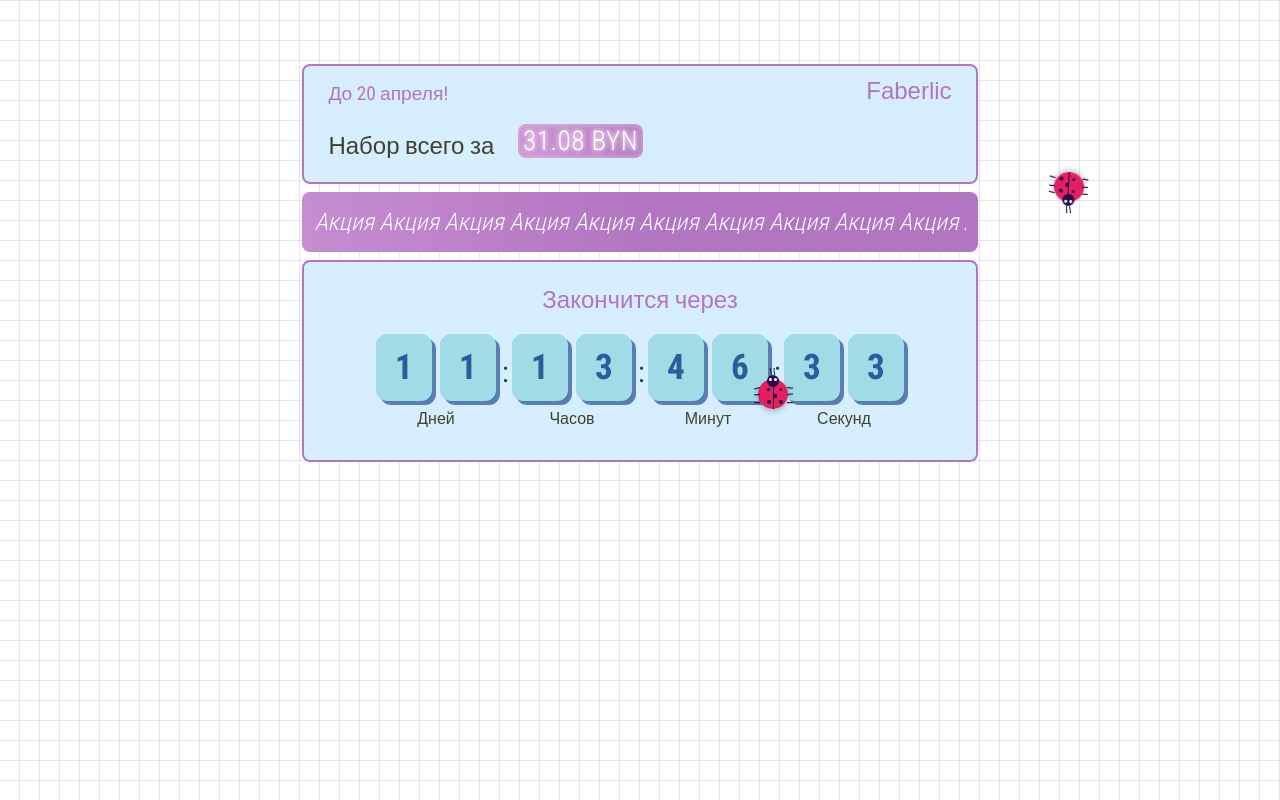
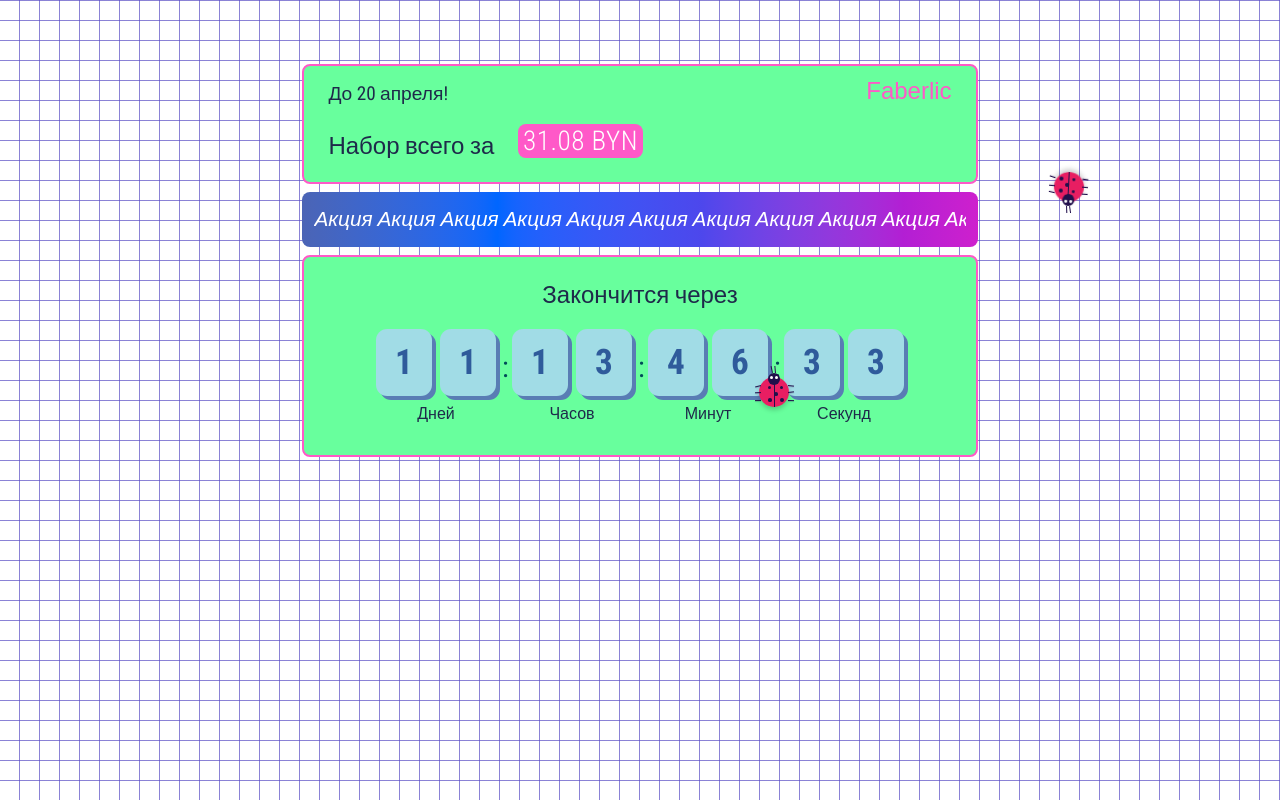
Before and after one commit to ivanlooogutenko/faberlic_landing_page, a plain HTML site: page index.html in a window 1280 px wide. Both pictures are taken after a click on the element 774 px from the left and 393 px from the top of the page. Drawn offline with Linux system fonts and the light colour scheme; files whose address does not match are found by name; a web font is replaced by a local one.

Commit message:
ladybug, v2

```diff
--- a/css/style.css
+++ b/css/style.css
@@ -86,38 +86,38 @@
     --color-black: #000000;
 
     /* ======= ЦВЕТА ВЕРХНЕЙ КАРТОЧКИ ======= */
-    --card-background: #d6eeff;           /* Фон основной карточки */
-    --card-border: #B275C1;              /* Цвет рамки карточки */
-    --card-date-text: #B275C1;           /* Цвет текста даты "До 20 апреля" */
-    --card-main-text: #3E442B;           /* Цвет основного текста "Набор всего за" */
-    --card-logo-text: #B275C1;           /* Цвет текста логотипа Faberlic */
+    --card-background: #68ff9d;           /* Фон основной карточки */
+    --card-border: #FF59C8;              /* Цвет рамки карточки */
+    --card-date-text: #1E2A4A;           /* Цвет текста даты "До 20 апреля" - более синеватый */
+    --card-main-text: #1E2A4A;           /* Цвет основного текста "Набор всего за" - более синеватый */
+    --card-logo-text: #FF59C8;           /* Цвет текста логотипа Faberlic */
 
     /* ======= ЦВЕТА БЛОКА ЦЕНЫ ======= */
-    --price-gradient-start: #B275C1;      /* Начальный цвет градиента цены */
-    --price-gradient-middle: #C990D3;     /* Средний цвет градиента цены */
-    --price-gradient-end: #B275C1;        /* Конечный цвет градиента цены */
+    --price-gradient-start: #FF59C8;      /* Начальный цвет градиента цены */
+    --price-gradient-middle: #FF59C8;     /* Средний цвет градиента цены */
+    --price-gradient-end: #FF59C8;        /* Конечный цвет градиента цены */
     --price-text: #ffffff;                /* Цвет текста цены */
-    --price-glow-shadow: rgba(178, 117, 193, 0.4);  /* Цвет свечения цены */
+    --price-glow-shadow: rgba(255, 89, 200, 0.4);  /* Цвет свечения цены */
     --price-glow-white: rgba(255, 255, 255, 0.6);   /* Цвет белого свечения */
 
     /* ======= ЦВЕТА ПОЛОСКИ "АКЦИЯ" ======= */
-    --promo-gradient-start: #B275C1;      /* Начальный цвет градиента акции */
-    --promo-gradient-middle1: #C990D3;    /* Первый средний цвет градиента акции */
-    --promo-gradient-middle2: #B275C1;    /* Второй средний цвет градиента акции */
-    --promo-gradient-end: #B275C1;        /* Конечный цвет градиента акции */
+    --promo-gradient-start: #FF00C1;      /* Насыщенный розовый цвет */
+    --promo-gradient-middle1: #FF6000;    /* Яркий оранжевый цвет */
+    --promo-gradient-middle2: #0066FF;    /* Насыщенный синий цвет */
+    --promo-gradient-end: #FF00C1;        /* Насыщенный розовый цвет */
     --promo-text: #ffffff;                /* Цвет текста "Акция" */
 
     /* ======= ЦВЕТА ТАЙМЕРА ======= */
-    --timer-background: #d6eeff;          /* Фон блока таймера */
-    --timer-border: #B275C1;             /* Цвет рамки таймера */
-    --timer-header-text: #B275C1;        /* Цвет текста заголовка таймера */
+    --timer-background: #68ff9d;          /* Фон блока таймера */
+    --timer-border: #FF59C8;             /* Цвет рамки таймера */
+    --timer-header-text: #1E2A4A;        /* Цвет текста заголовка таймера - более синеватый */
 
     /* Цвета цифр таймера */
     --timer-digit-top-block: #a1dce6;    /* Цвет верхнего прямоугольника цифры */
     --timer-digit-bottom-block: #597db4;  /* Цвет нижнего прямоугольника цифры */
     --timer-digit-text: #2f5b9b;         /* Цвет текста цифр */
     --timer-separator: #004c58;          /* Цвет разделителей (двоеточий) */
-    --timer-label-text: #3E442B;         /* Цвет подписей (дни, часы и т.д.) */
+    --timer-label-text: #1E2A4A;         /* Цвет подписей (дни, часы и т.д.) - более синеватый */
 
     /* Обновляем все использования цветов на новые переменные */
     --price-bg-color: linear-gradient(90deg, var(--price-gradient-start) 0%, var(--price-gradient-middle) 50%, var(--price-gradient-end) 100%);
@@ -139,16 +139,16 @@
     --label-color: var(--timer-label-text);
 
     /* ======= БАЗОВЫЕ ЦВЕТА ======= */
-    --color-dark-teal: #3E442B;      /* Тёмно-серый для текста */
-    --color-light-green: #d6eeff;    /* Светло-голубой для фона */
+    --color-dark-teal: #1E2A4A;      /* Тёмно-синий для текста - более синеватый */
+    --color-light-green: #68ff9d;    /* Яркий зеленый для фона */
     --color-bright-green: #1B2A41;   /* Тёмно-синий для нижнего прямоугольника (более тусклый и холодный) */
-    --color-magenta: #B275C1;        /* Фиолетовый для акцентов */
-    --color-turquoise: #d6eeff;      /* Светло-голубой для фона таймера */
-    --color-purple: #B275C1;         /* Фиолетовый для элементов */
+    --color-magenta: #FF59C8;        /* Фиолетовый для акцентов */
+    --color-turquoise: #68ff9d;      /* Яркий зеленый для фона таймера */
+    --color-purple: #FF59C8;         /* Фиолетовый для элементов */
 
     /* Дополнительные цвета для градиентов и анимаций */
-    --color-magenta-light: #C990D3;  /* Светлый фиолетовый для градиентов */
-    --color-magenta-dark: #9B5CAF;   /* Тёмный фиолетовый для градиентов */
+    --color-magenta-light: #FF59C8;  /* Светлый фиолетовый для градиентов */
+    --color-magenta-dark: #FF59C8;   /* Тёмный фиолетовый для градиентов */
 
     /* ======= НАСТРОЙКИ ШАПКИ И ОБЩИЕ ======= */
     --body-bg-color: var(--color-white);  /* Фон страницы */
@@ -234,8 +234,8 @@
     --price-letter-spacing: 0.5px;                /* Межбуквенный интервал */
 
     /* ======= ПОЛОСКА "АКЦИЯ" ======= */
-    --promo-font-size: 1.5rem;                    /* Размер шрифта */
-    --promo-font-weight: var(--font-weight-light); /* Жирность шрифта акции */
+    --promo-font-size: 1.3rem;                    /* Размер шрифта */
+    --promo-font-weight: var(--font-weight-normal); /* Жирность шрифта акции */
     --promo-padding: 0.75rem;                     /* Внутренний отступ */
     --promo-border-radius: 0.5rem;                /* Скругление углов */
     --promo-margin-bottom: 0.5rem;                /* Отступ снизу */
@@ -317,7 +317,7 @@
     --label-font-weight: var(--font-weight-normal); /* Жирность подписей */
 
     /* ======= СЕТКА ТЕТРАДИ ======= */
-    --grid-color: rgba(0, 0, 139, 0.1);    /* Цвет линий сетки */
+    --grid-color: rgba(89, 77, 196, 0.7);    /* Цвет линий сетки #594DC4 с прозрачностью 70% */
     --grid-size: 20px;                      /* Размер ячейки сетки */
 
     /* Настройки божьих коровок */
@@ -377,7 +377,7 @@ body {
     z-index: 1;
 }
 
-/* Карточка с предложением */
+
 .offer-card {
     background-color: var(--card-bg-color);
     border-radius: var(--card-border-radius);
@@ -436,42 +436,14 @@ body {
     line-height: 1; /* Для лучшего выравнивания */
 }
 
-/* Анимация для блока с ценой */
+/* Удаляем старые анимации взрыва */
 @keyframes priceGlow {
-    0% {
-        box-shadow: inset 0 0 5px rgba(178, 117, 193, 0.4);
-        background-position: 0% 50%;
-    }
-    50% {
-        box-shadow: inset 0 0 8px rgba(255, 255, 255, 0.6);
-        background-position: 100% 50%;
-    }
-    100% {
-        box-shadow: inset 0 0 5px rgba(178, 117, 193, 0.4);
-        background-position: 0% 50%;
-    }
+    /* Пустая анимация, не будет использоваться */
 }
 
-/* Анимация для текста цены */
-@keyframes priceTextShine {
-    0% {
-        text-shadow: 0 0 2px rgba(255, 255, 255, 0.8);
-        color: var(--price-text-color);
-    }
-    50% {
-        text-shadow: 0 0 5px rgba(255, 255, 255, 1), 0 0 8px rgba(255, 255, 255, 0.8);
-        color: #ffffff;
-    }
-    100% {
-        text-shadow: 0 0 2px rgba(255, 255, 255, 0.8);
-        color: var(--price-text-color);
-    }
-}
-
-/* ТЕКСТ: "31.08 BYN" - цена в цветном блоке */
+/* ТЕКСТ: "31.08 BYN" - цена в цветном блоке без эффектов */
 .price {
-    background: var(--price-bg-color);
-    background-size: 200% 200%;
+    background-color: #FF59C8;
     color: var(--price-text-color);
     padding: var(--price-padding-y) var(--price-padding-x);
     border-radius: var(--price-border-radius);
@@ -485,15 +457,12 @@ body {
     letter-spacing: var(--price-letter-spacing);
     flex-shrink: 0;
     min-width: min-content;
-    animation: priceGlow 3s ease-in-out infinite, priceTextShine 3s ease-in-out infinite;
-    transition: transform 0.3s ease;
-    overflow: hidden;
     line-height: 1;
 }
 
+/* Удаляем эффект при наведении */
 .price:hover {
-    transform: scale(1.05);
-    animation-duration: 1.5s;
+    transform: none;
 }
 
 /* ТЕКСТ: "Faberlic" - логотип/бренд в правом верхнем углу */
@@ -513,7 +482,7 @@ body {
     line-height: var(--logo-line-height);
 }
 
-/* Добавляем анимацию градиента для полоски "Акция" */
+/* Добавляем анимацию градиента для полоски "Акция" с очень плавными переходами цветов */
 @keyframes gradientMove {
     0% {
         background-position: 0% 50%;
@@ -528,9 +497,21 @@ body {
 
 /* Полоска с "Акция" */
 .promo-bar {
-    background: var(--promo-bg-color);
-    background-size: 200% 200%;
-    animation: gradientMove 5s ease infinite;
+    background: linear-gradient(90deg,
+        var(--promo-gradient-start) 0%,
+        color-mix(in srgb, var(--promo-gradient-start) 80%, var(--promo-gradient-middle1) 20%) 10%,
+        color-mix(in srgb, var(--promo-gradient-start) 50%, var(--promo-gradient-middle1) 50%) 20%,
+        color-mix(in srgb, var(--promo-gradient-start) 20%, var(--promo-gradient-middle1) 80%) 30%,
+        var(--promo-gradient-middle1) 40%,
+        color-mix(in srgb, var(--promo-gradient-middle1) 70%, var(--promo-gradient-middle2) 30%) 50%,
+        color-mix(in srgb, var(--promo-gradient-middle1) 30%, var(--promo-gradient-middle2) 70%) 60%,
+        var(--promo-gradient-middle2) 70%,
+        color-mix(in srgb, var(--promo-gradient-middle2) 70%, var(--promo-gradient-end) 30%) 80%,
+        color-mix(in srgb, var(--promo-gradient-middle2) 30%, var(--promo-gradient-end) 70%) 90%,
+        var(--promo-gradient-end) 100%
+    );
+    background-size: 300% 100%;
+    animation: gradientMove 20s cubic-bezier(0.445, 0.05, 0.55, 0.95) infinite;
     padding: var(--promo-padding);
     margin-bottom: var(--promo-margin-bottom);
     border-radius: var(--promo-border-radius);
--- a/js/ladybugs.js
+++ b/js/ladybugs.js
@@ -195,70 +195,55 @@ class Ladybug {
         this.isHappy = true;
         this.element.style.transform = 'scale(1.2)';
 
-        // Определяем цвета сердечек - более мягкие оттенки розового и красного
-        const colors = [
-            '#ff9999', '#ffb3b3', '#ffcccc', // Светлые тона
-            '#ff7777', '#ff5252', '#ff6b6b', // Средние тона
-            '#e57373', '#ef5350', '#f44336'  // Насыщенные тона
-        ];
+        // Определяем цвет сердечка - яркий оттенок розового
+        const heartColor = '#ff5252';
 
-        // Создаем больше сердечек для охвата всего периметра
-        for (let i = 0; i < 24; i++) {
+        // Создаем одно сердечко
         const heart = document.createElement('div');
         heart.className = 'ladybug-heart';
 
         // Используем unicode сердце
         heart.innerHTML = '&#x2764;';
-            heart.style.position = 'absolute';
-            heart.style.fontSize = `${10 + Math.random() * 10}px`; // Разные размеры от 10px до 20px
+        heart.style.position = 'fixed'; // Используем fixed вместо absolute
+        heart.style.fontSize = '16px'; // Фиксированный размер для стабильности
 
-            // Рандомизируем начальное положение по всему периметру вокруг божьей коровки
-            const angle = Math.random() * Math.PI * 2; // Полный круг (от 0 до 2π)
-            const distance = 5 + Math.random() * 10; // Расстояние от центра
-            // Центрируем положение сердечек относительно божьей коровки
-            heart.style.left = `${15 + Math.cos(angle) * distance}px`;
-            heart.style.top = `${15 + Math.sin(angle) * distance}px`;
+        // Вычисляем позицию божьей коровки на экране
+        const rect = this.element.getBoundingClientRect();
+        // Размещаем сердечко над божьей коровкой, вычисляя абсолютные координаты
+        heart.style.left = `${rect.left + rect.width / 2 - 8}px`; // Центрируем по горизонтали (8px - половина ширины сердечка)
+        heart.style.top = `${rect.top - 10}px`;  // Немного выше божьей коровки
 
-            // Выбираем случайный цвет из палитры
-            heart.style.color = colors[Math.floor(Math.random() * colors.length)];
+        // Настраиваем внешний вид сердечка
+        heart.style.color = heartColor;
         heart.style.opacity = '0';
         heart.style.zIndex = '1001';
         heart.style.pointerEvents = 'none';
+        heart.style.filter = 'drop-shadow(0 0 2px rgba(255,0,0,0.5))';
 
-            // Добавляем эффект свечения для некоторых сердечек
-            if (Math.random() > 0.6) {
-                heart.style.filter = `drop-shadow(0 0 2px ${heart.style.color})`;
-            } else {
-                heart.style.filter = 'drop-shadow(0 1px 1px rgba(0,0,0,0.1))';
-            }
+        // Добавляем сердечко напрямую в body вместо элемента божьей коровки
+        document.body.appendChild(heart);
 
-            // Делаем сердечки плоскими с разной степенью сплющенности
-            const flatness = 0.3 + Math.random() * 0.3; // От 0.3 до 0.6
-            heart.style.transform = `scale(1, ${flatness})`;
+        // Создаем анимацию для сердечка
+        const duration = 1.5; // 1.5 секунды
 
-            // Добавляем уникальные параметры анимации для большего разнообразия
-            const duration = 1.2 + Math.random() * 1.5; // От 1.2 до 2.7 секунд
-            const delay = Math.random() * 0.5; // От 0 до 0.5 секунд
-            const maxHeight = 30 + Math.random() * 20; // Максимальная высота подъема
-
-            // Анимация для каждого сердечка будет направлена от центра наружу
+        // Анимация для сердечка - просто поднимается вверх
         const keyframes = `
-                @keyframes heart${this.id}_${i} {
+            @keyframes heart${this.id} {
                 0% {
                     opacity: 0;
-                        transform: scale(1, ${flatness}) translate(0, 0) rotate(0deg);
+                    transform: translateY(0) scale(0.5);
                 }
-                    15% {
-                        opacity: 0.9;
-                        transform: scale(1, ${flatness}) translate(${Math.cos(angle) * 5}px, ${Math.sin(angle) * 5}px) rotate(${(Math.random() - 0.5) * 10}deg);
+                20% {
+                    opacity: 1;
+                    transform: translateY(-10px) scale(1);
                 }
-                    70% {
+                80% {
                     opacity: 0.8;
-                        transform: scale(1, ${flatness}) translate(${Math.cos(angle) * 20}px, ${Math.sin(angle) * 20}px) rotate(${(Math.random() - 0.5) * 25}deg);
+                    transform: translateY(-30px) scale(1.1);
                 }
                 100% {
                     opacity: 0;
-                        transform: scale(1, ${flatness}) translate(${Math.cos(angle) * 40}px, ${Math.sin(angle) * 40}px) rotate(${(Math.random() - 0.5) * 40}deg);
+                    transform: translateY(-50px) scale(0.8);
                 }
             }
         `;
@@ -268,12 +253,10 @@ class Ladybug {
         style.textContent = keyframes;
         document.head.appendChild(style);
 
-            // Применяем уникальную анимацию
-            heart.style.animation = `heart${this.id}_${i} ${duration}s ${delay}s forwards`;
+        // Применяем анимацию
+        heart.style.animation = `heart${this.id} ${duration}s forwards`;
 
-            this.element.appendChild(heart);
-
-            // Удаляем сердечки и стиль через время
+        // Удаляем сердечко и стиль через время
         setTimeout(() => {
             if (heart.parentNode) {
                 heart.parentNode.removeChild(heart);
@@ -281,8 +264,7 @@ class Ladybug {
             if (style.parentNode) {
                 style.parentNode.removeChild(style);
             }
-            }, (duration + delay) * 1000 + 100);
-        }
+        }, duration * 1000 + 100);
 
         // Возвращаем обычное состояние через 1.5 секунды
         setTimeout(() => {
@@ -840,22 +822,47 @@ class Ladybug {
         this.x += Math.cos(radians) * this.speed * deltaTime / 1000;
         this.y += Math.sin(radians) * this.speed * deltaTime / 1000;
 
-        // Проверка границ экрана и отражение от них
-        if (this.x < 0) {
-            this.x = 0;
-            this.direction = (180 - this.direction) % 360;
-        } else if (this.x > 95) {
-            this.x = 95;
-            this.direction = (180 - this.direction) % 360;
+        // Улучшенное отталкивание от границ экрана
+        const borderMargin = 5; // Отступ от края, при котором начинаем отталкиваться
+        const pushForce = 1.5; // Сила отталкивания от края
+
+        if (this.x < borderMargin) {
+            // Отталкиваемся от левого края
+            this.x += pushForce * (borderMargin - this.x) / borderMargin;
+            this.targetDirection = (Math.random() * 90 - 45) % 360; // Направление вправо с разбросом
+            this.targetSpeed = 1.2 + Math.random() * 0.8; // Увеличиваем скорость для уверенного отхода
+            // Небольшой дополнительный импульс
+            this.x += 0.5;
+        } else if (this.x > (100 - borderMargin)) {
+            // Отталкиваемся от правого края
+            this.x -= pushForce * (this.x - (100 - borderMargin)) / borderMargin;
+            this.targetDirection = (180 + Math.random() * 90 - 45) % 360; // Направление влево с разбросом
+            this.targetSpeed = 1.2 + Math.random() * 0.8;
+            // Небольшой дополнительный импульс
+            this.x -= 0.5;
         }
 
-        if (this.y < 0) {
-            this.y = 0;
-            this.direction = (360 - this.direction) % 360;
-        } else if (this.y > 95) {
-            this.y = 95;
-            this.direction = (360 - this.direction) % 360;
+        if (this.y < borderMargin) {
+            // Отталкиваемся от верхнего края
+            this.y += pushForce * (borderMargin - this.y) / borderMargin;
+            this.targetDirection = (90 + Math.random() * 90 - 45) % 360; // Направление вниз с разбросом
+            this.targetSpeed = 1.2 + Math.random() * 0.8;
+            // Небольшой дополнительный импульс
+            this.y += 0.5;
+        } else if (this.y > (100 - borderMargin)) {
+            // Отталкиваемся от нижнего края
+            this.y -= pushForce * (this.y - (100 - borderMargin)) / borderMargin;
+            this.targetDirection = (270 + Math.random() * 90 - 45) % 360; // Направление вверх с разбросом
+            this.targetSpeed = 1.2 + Math.random() * 0.8;
+            // Небольшой дополнительный импульс
+            this.y -= 0.5;
         }
+
+        // Жесткие ограничения - на случай, если божья коровка каким-то образом оказалась за пределами экрана
+        if (this.x < 0) this.x = 0.5;
+        if (this.x > 100) this.x = 99.5;
+        if (this.y < 0) this.y = 0.5;
+        if (this.y > 100) this.y = 99.5;
     }
 }
 
```
Lines whose indentation alone changed are shown as unchanged.
